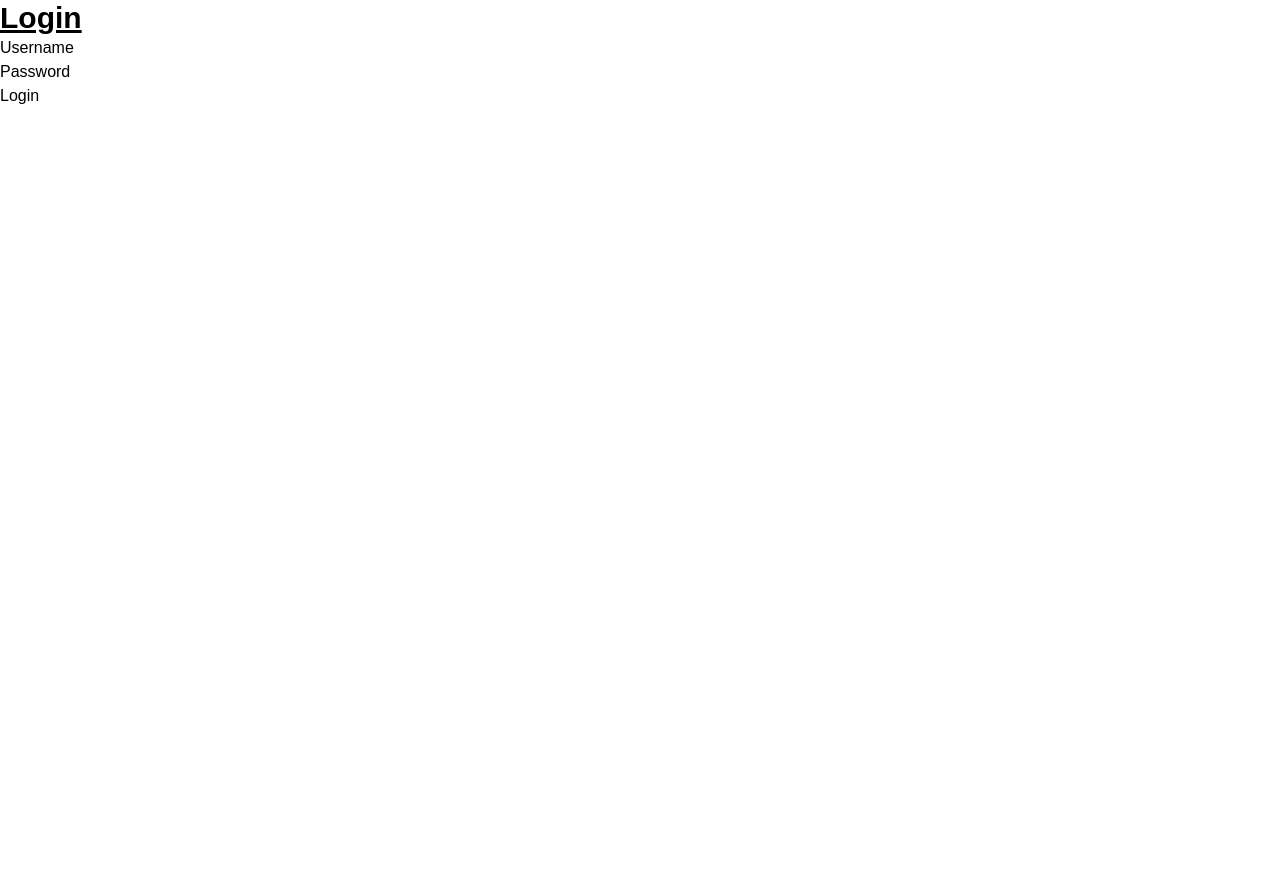
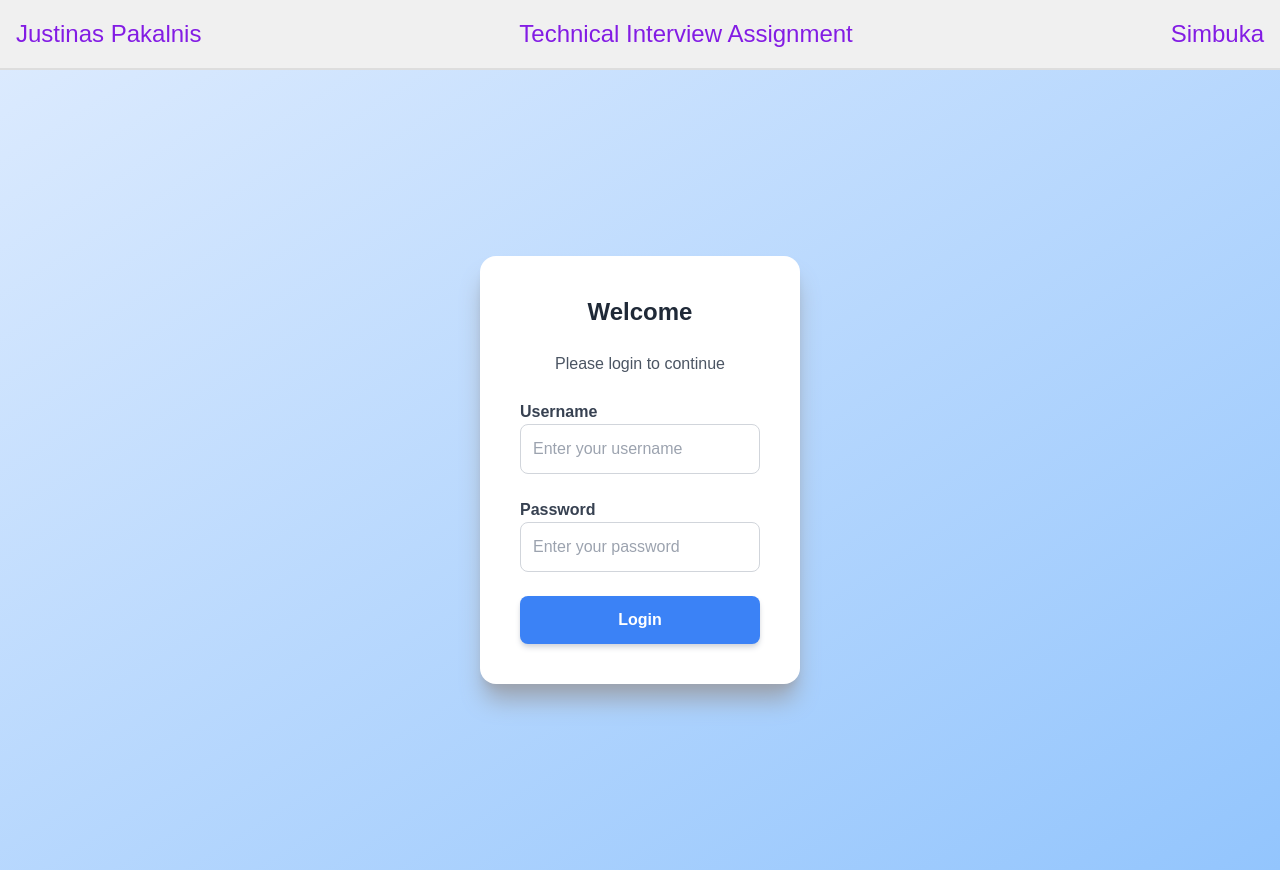
Before and after one commit to JustinasPakalnis/technical-task, a React (Vite) app: page / in a window 1280 px wide. Before the commit the page ends 800 px from the top, so only its background shows below. Built offline with nearby package versions, Linux system fonts and the light colour scheme; no server answers.

Commit message:
Login done Tailwind css

```diff
--- a/src/components/header/Header.jsx
+++ b/src/components/header/Header.jsx
@@ -2,21 +2,32 @@ import { useContext } from "react";
 import style from "./Header.module.css";
 import { GlobalContext } from "../../context/GlobalContext.jsx";
 import { MdOutlineDarkMode, MdOutlineLightMode } from "react-icons/md";
-const Header = () => {
-  const { darkMode, setDarkMode } = useContext(GlobalContext);
+import { ImExit } from "react-icons/im";
+const Header = ({ props }) => {
+  const { darkMode, setDarkMode, handleLogOut, isLogInAuthorized } =
+    useContext(GlobalContext);
 
   return (
     <header className={style.header} data-darkmode={darkMode}>
       <h1>Justinas Pakalnis</h1>
       <h1>Technical Interview Assignment</h1>
+      <div className={style.rightBlock}>
         <h1>Simbuka</h1>
+        {isLogInAuthorized && (
+          <button onClick={handleLogOut} className={style.cleanButton}>
+            <ImExit />
+          </button>
+        )}
+      </div>
       <div className={style.displayMode}>
+        {props === "Login" ? null : (
           <button
             className={style.cleanButton}
             onClick={() => setDarkMode(!darkMode)}
           >
             {darkMode ? <MdOutlineLightMode /> : <MdOutlineDarkMode />}
           </button>
+        )}
       </div>
     </header>
   );
--- a/src/components/header/Header.module.css
+++ b/src/components/header/Header.module.css
@@ -29,10 +29,18 @@
 svg {
   height: 2rem;
   width: 2rem;
+  transition: 0.3s;
+}
+svg:hover {
+  transform: scale(1.1);
 }
 .cleanButton {
   border: none;
   background: none;
+}
+.rightBlock {
+  display: flex;
+  gap: 2rem;
 }
 @media (max-width: 768px) {
   .header {
--- a/src/components/list/List.module.css
+++ b/src/components/list/List.module.css
@@ -3,14 +3,14 @@
   flex-direction: column;
   align-items: center;
   margin: 2rem;
+  box-shadow: 0 0 15px rgba(0, 0, 0, 0.2);
+  border-radius: 1rem;
 }
 .listContainer {
   display: flex;
   flex-direction: column;
   width: 650px;
   padding: 1rem;
-  border-radius: 1rem 1rem 0 0;
-  box-shadow: 0 0 15px rgba(0, 0, 0, 0.2);
   color: rgb(73, 73, 73);
 }
 
@@ -164,8 +164,6 @@ svg {
   gap: 1rem;
   padding: 1rem;
   border-radius: 0 0 1rem 1rem;
-
-  box-shadow: 0 5px 15px rgba(0, 0, 0, 0.2);
   width: 650px;
   height: 50px;
 }
--- a/src/context/GlobalContext.jsx
+++ b/src/context/GlobalContext.jsx
@@ -4,7 +4,6 @@ export const initialContext = {
   darkMode: false,
   customersList: [],
   selectedCustomerInformation: null,
-  loading: true,
   isLogInAuthorized: false,
   username: "",
   password: "",
@@ -20,6 +19,7 @@ export const initialContext = {
   handleMoreInformationClose: () => {},
   getCustomersCount: () => {},
   handleLogin: () => {},
+  handleLogOut: () => {},
 };
 export const GlobalContext = createContext(initialContext);
 
@@ -27,7 +27,6 @@ export function ContextWrapper(props) {
   const navigate = useNavigate();
   const [darkMode, setDarkMode] = useState(initialContext.darkMode);
   const [page, setPage] = useState(initialContext.page);
-  const [loading, setLoading] = useState(initialContext.loading);
   const [isLogInAuthorized, setIsLogInAuthorized] = useState(
     initialContext.isLogInAuthorized
   );
@@ -88,14 +87,12 @@ export function ContextWrapper(props) {
       if (!response.ok) {
         throw new Error(`Response status: ${response.status}`);
       }
-
       const data = await response.json();
       setCustomersList(data);
     } catch (error) {
       console.error(error.message);
     }
   }
-  // console.log(loading);
 
   function handleMoreInformation(customer) {
     setSelectedCustomerInformation(customer);
@@ -117,7 +114,10 @@ export function ContextWrapper(props) {
       console.log("Error");
     }
   }
-
+  function handleLogOut() {
+    setIsLogInAuthorized(false);
+    navigate("/");
+  }
   const value = {
     darkMode,
     setDarkMode,
@@ -135,6 +135,8 @@ export function ContextWrapper(props) {
     username,
     password,
     handleLogin,
+    handleLogOut,
+    isLogInAuthorized,
   };
   return (
     <GlobalContext.Provider value={value}>
--- a/src/pages/LoginPage.jsx
+++ b/src/pages/LoginPage.jsx
@@ -1,37 +1,58 @@
-import { useContext, useEffect, useState } from "react";
+import { useContext } from "react";
 import { GlobalContext } from "../context/GlobalContext";
-
+import Header from "../components/header/Header.jsx";
 const LoginPage = () => {
   const { setUsername, setPassword, username, password, handleLogin } =
     useContext(GlobalContext);
 
   return (
-    <div>
-      <h2 className="text-3xl font-bold underline">Login</h2>
-      <form onSubmit={handleLogin}>
-        <div>
-          <label htmlFor="username">Username</label>
+    <>
+      <Header props="Login"></Header>
+      <div className="flex items-center justify-center h-screen bg-gradient-to-br from-blue-100 to-blue-300">
+        <div className="w-80 p-10 flex flex-col gap-6 bg-white rounded-2xl shadow-xl shadow-gray-400">
+          <h2 className="text-center text-2xl font-semibold text-gray-800">
+            Welcome
+          </h2>
+          <p className="text-center text-gray-600">Please login to continue</p>
+          <form className="flex flex-col gap-6" onSubmit={handleLogin}>
+            <div className="flex flex-col">
+              <label className="font-semibold text-gray-700" htmlFor="username">
+                Username
+              </label>
               <input
+                className="rounded-lg p-3 border border-gray-300 focus:outline-none focus:ring-2 focus:ring-blue-400"
                 type="text"
                 id="username"
                 value={username}
                 onChange={(e) => setUsername(e.target.value)}
                 required
+                placeholder="Enter your username"
               />
             </div>
-        <div>
-          <label htmlFor="password">Password</label>
+            <div className="flex flex-col">
+              <label className="font-semibold text-gray-700" htmlFor="password">
+                Password
+              </label>
               <input
+                className="rounded-lg p-3 border border-gray-300 focus:outline-none focus:ring-2 focus:ring-blue-400"
                 type="password"
                 id="password"
                 value={password}
                 onChange={(e) => setPassword(e.target.value)}
                 required
+                placeholder="Enter your password"
               />
             </div>
-        <button type="submit">Login</button>
+            <button
+              className="rounded-lg p-3 bg-blue-500 text-white font-semibold hover:bg-blue-600 transition-all w-full shadow-md shadow-gray-300"
+              type="submit"
+            >
+              Login
+            </button>
           </form>
         </div>
+      </div>
+    </>
   );
 };
 
```
Lines whose indentation alone changed are shown as unchanged.
